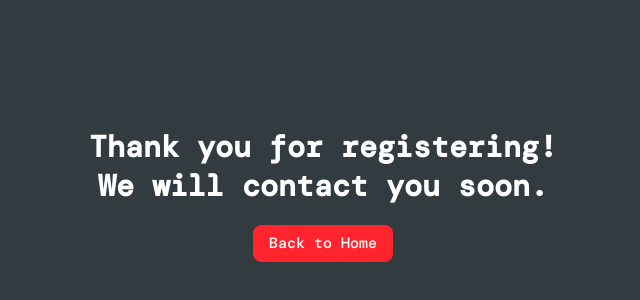
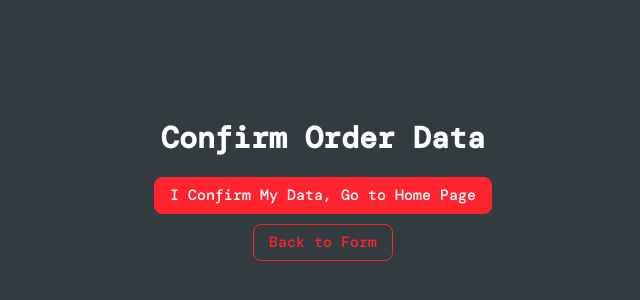
Before and after one commit to yovyrizal/praktikum-web-1, a plain HTML site: page landing.html in a window 1280 px wide. Shown: the part 206-506 px from the top of the page, without its empty margins (317-957 px from the left). Drawn offline with nearby package versions, Linux system fonts and the light colour scheme; a web font is replaced by a local one.

Commit message:
refactor: fixing landing page

```diff
--- a/assets/styles/style.css
+++ b/assets/styles/style.css
@@ -252,12 +252,19 @@ header .logo span{
     color: var(--white);
     font-size: 1.5rem;
     font-weight: 500;
+    margin-bottom: 1rem;
 }
 
-.page-landing main a:hover{
+.page-landing main .confirm:hover{
     background-color: var(--background-color);
     color: var(--primary-color);
     transition: 0.3s ease;
+}
+
+.page-landing main .back{
+    background-color: transparent;
+    border: 1px solid var(--primary-color);
+    color: var(--primary-color);
 }
 
 /*
--- a/landing.html
+++ b/landing.html
@@ -9,11 +9,13 @@
 <body class="page-landing">
     <main>
         <h1>
-            Thank you for registering! <br>
-            We will contact you soon.
+            Confirm Order Data
         </h1>
-        <a href="index.html">
-            Back to Home
+        <a href="index.html" class="confirm">
+            I Confirm My Data, Go to Home Page
+        </a>
+        <a href="form.html" class="back">
+            Back to Form
         </a>
     </main>
 </body>
```
Also changed, not shown: 1 other file.
